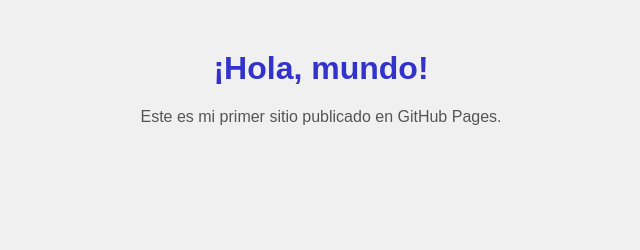
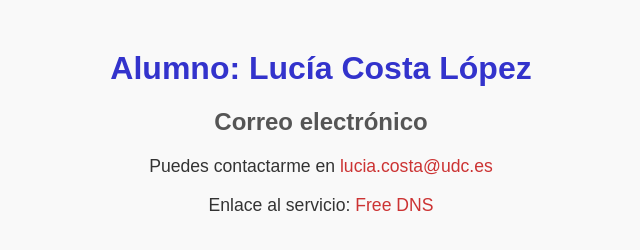
Before and after one commit to luciacostalopez/costa-lopez-lucia, a plain HTML site: page index.html in a window 1280 px wide. Shown: the whole page, without its empty margins (319-959 px from the left). Drawn offline with Linux system fonts and the light colour scheme.

Commit message:
Update index.html

```diff
--- a/index.html
+++ b/index.html
@@ -3,24 +3,43 @@
 <head>
     <meta charset="UTF-8">
     <meta name="viewport" content="width=device-width, initial-scale=1.0">
-    <title>Mi primer sitio web</title>
+    <title>Perfil del Alumno</title>
     <style>
         body {
             font-family: Arial, sans-serif;
             text-align: center;
             margin-top: 50px;
-            background-color: #f0f0f0;
+            background-color: #f9f9f9;
         }
         h1 {
             color: #3333cc;
         }
+        h2 {
+            color: #555555;
+        }
         p {
-            color: #555555;
+            color: #333333;
+            font-size: 1.1em;
+        }
+        a {
+            color: #cc3333;
+            text-decoration: none;
+        }
+        a:hover {
+            text-decoration: underline;
         }
     </style>
 </head>
 <body>
-    <h1>¡Hola, mundo!</h1>
-    <p>Este es mi primer sitio publicado en GitHub Pages.</p>
+    <h1>Alumno: Lucía Costa López</h1>
+    <h2>Correo electrónico</h2>
+    <p>
+        Puedes contactarme en
+        <a href="mailto:lucia.costa@udc.es">lucia.costa@udc.es</a>
+    </p>
+    <p>
+        Enlace al servicio:
+        <a href="https://freedns.afraid.org" target="_blank">Free DNS</a>
+    </p>
 </body>
 </html>
```
